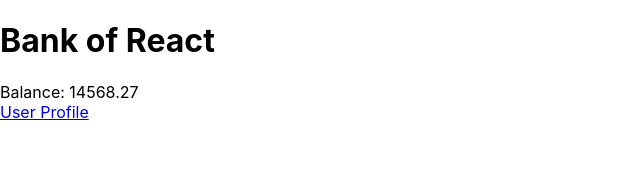
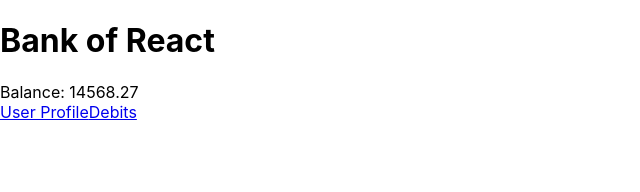
Before and after one commit to vinndokaj/bank-of-react, a React (Create React App) app: page / in a window 1280 px wide. Shown: the top 192 px of the page, without its empty margins (0-640 px from the left). Built offline with nearby package versions, Linux system fonts and the light colour scheme.

Commit message:
debit page transversal

```diff
--- a/src/App.js
+++ b/src/App.js
@@ -4,6 +4,7 @@ import {BrowserRouter as Router, Switch, Route} from 'react-router-dom';
 import Home from './Components/Home';
 import UserProfile from './Components/UserProfile';
 import LogIn from './Components/Login';
+import Debits from './Components/Debits';
 
 class App extends Component {
   constructor() {
@@ -44,6 +45,7 @@ class App extends Component {
       <UserProfile userName={this.state.currentUser.userName} memberSince={this.state.currentUser.memberSince}  />
     );
     const LogInComponent = () => (<LogIn user={this.state.currentUser} mockLogIn={this.mockLogIn} {...this.props}/>)
+    const DebitComponent = () => (<Debits debits={this.state.debits} addDebit={this.addDebit}/>)
 
     return (
       <Router>
@@ -51,6 +53,7 @@ class App extends Component {
             <Route exact path="/" component={HomeComponent}/>
             <Route exact path="/userProfile" component={UserProfileComponent}/>
             <Route exact path="/login" render={LogInComponent}/>
+            <Route exact path='/debits' component={DebitComponent}/>
         </Switch>
       </Router>
     );
--- /dev/null
+++ b/src/Components/Debits.js
@@ -0,0 +1,14 @@
+import React, { Component } from 'react';
+import {Link} from 'react-router-dom';
+
+
+export default class Debits extends Component {
+    render() {
+        return (
+            <div>
+                <h1>Debits</h1>
+                <Link to="/">Back to Home</Link>
+            </div>
+        )
+    }
+}
--- a/src/Components/Home.js
+++ b/src/Components/Home.js
@@ -11,6 +11,7 @@ class Home extends Component {
             <h1>Bank of React</h1>
             <AccountBalance accountBalance={this.props.accountBalance}/>
             <Link to="/userProfile">User Profile</Link>
+            <Link to="/debits">Debits</Link>
         </div>
     );
   }
```
Also changed, not shown: 1 other file (tests, documents, lock files or other folders).
